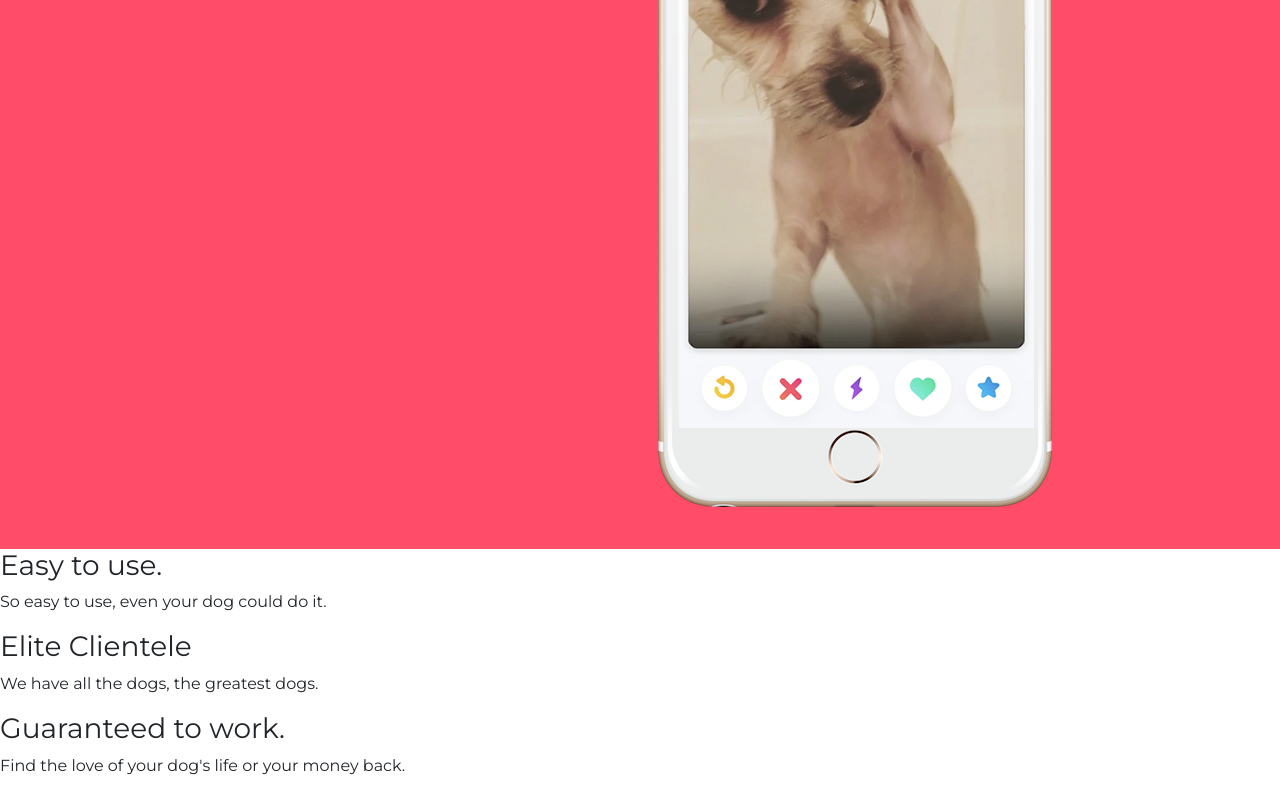
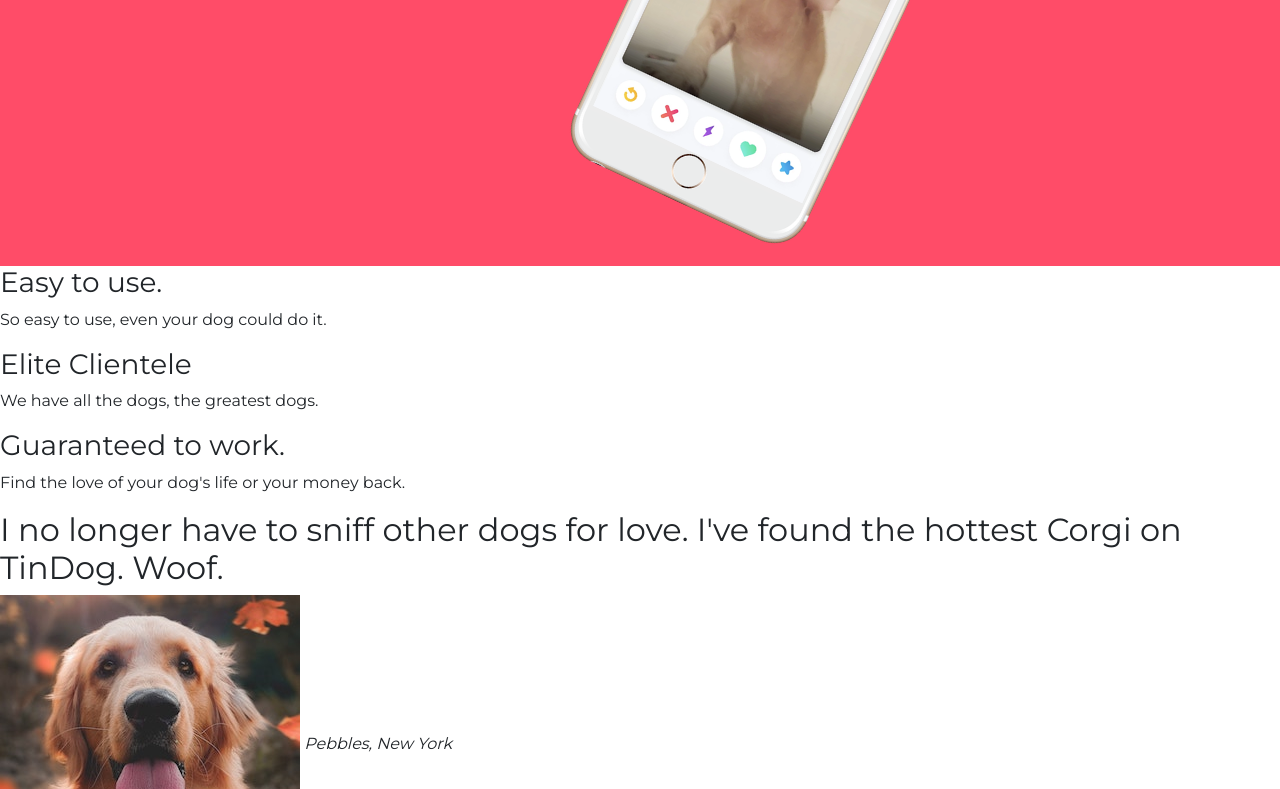
Before and after one commit to niravpatel4848/TinDog_Bootstrap, a plain HTML site: page index.html in a window 1280 px wide. Shown: the part 477-1266 px from the top of the page. Drawn offline with nearby package versions, Linux system fonts and the light colour scheme.

Commit message:
title section

```diff
--- a/css/styles.css
+++ b/css/styles.css
@@ -41,3 +41,9 @@
 .download-button {
     margin: 5% 3% 5% 0;
 }
+
+/* Title Image */
+.title-image {
+    width: 60%;
+    transform: rotate(25deg);
+}
--- a/index.html
+++ b/index.html
@@ -68,7 +68,7 @@
             </button>
           </div>
           <div class="col-lg-6">
-            <img src="images/iphone6.png" alt="iphone-mockup" />
+            <img src="images/iphone6.png" class="title-image" alt="iphone-mockup" />
           </div>
         </div>
       </div>
```
